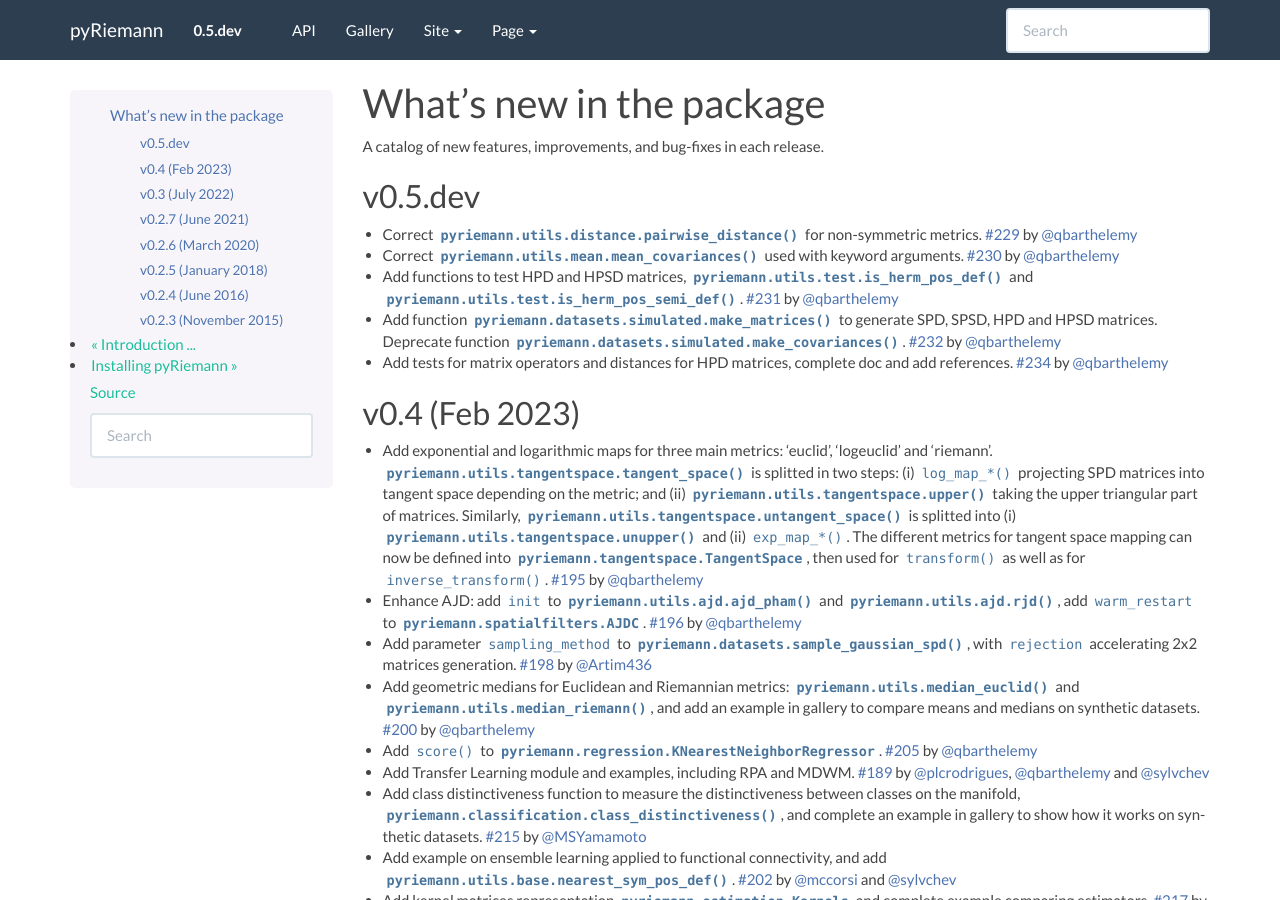
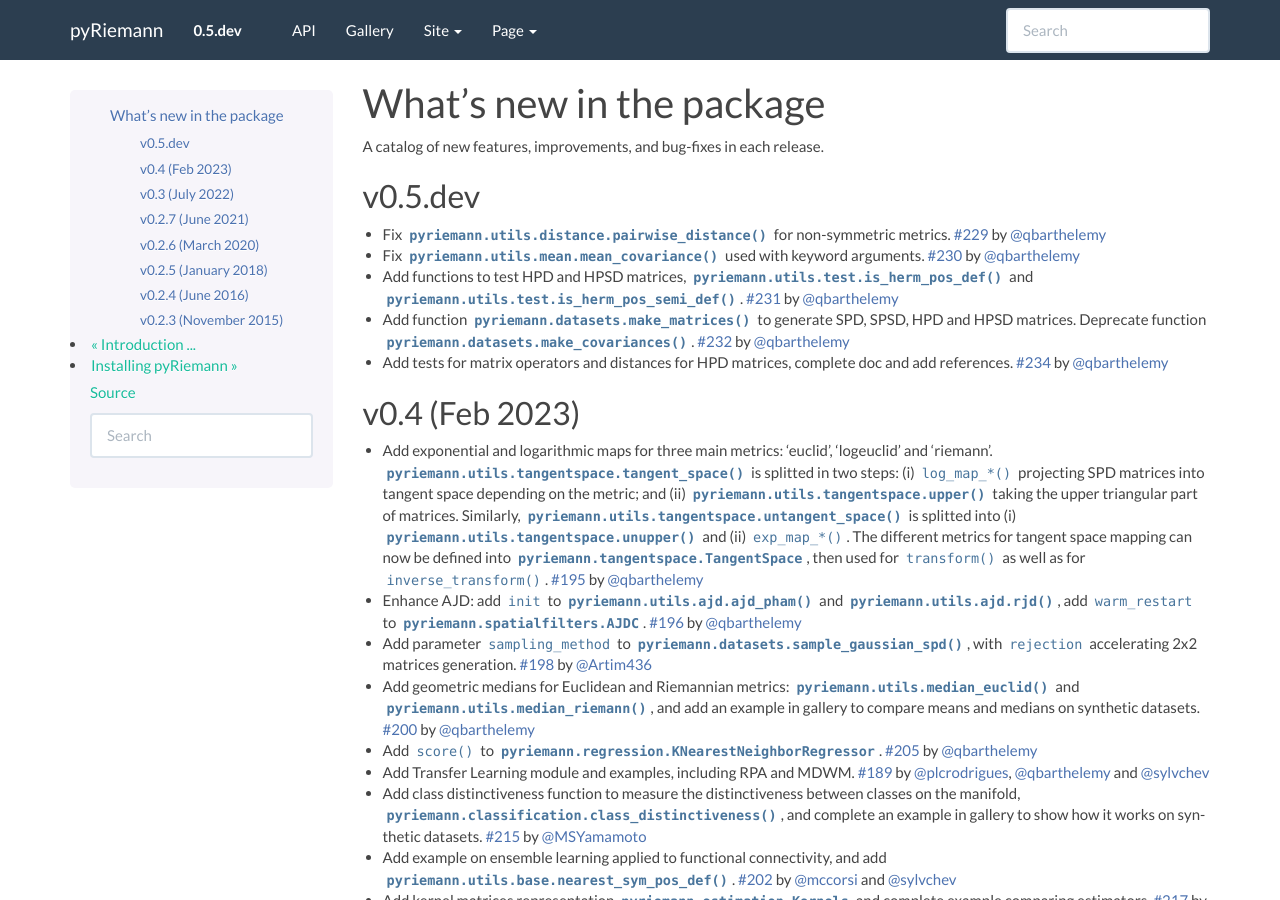
Before and after one commit to pyRiemann/pyRiemann, a Sphinx documentation site: the page built from doc/whatsnew.rst, in a window 1280 px wide and 900 px high. Built offline with Sphinx 7.4.7, drawn with Linux system fonts in a browser that asks for light colours; pages that are not in the unit, such as notebooks, are missing from menus.

Commit message:
add pairwise_distance to api

```diff
--- a/doc/api.rst
+++ b/doc/api.rst
@@ -231,6 +231,7 @@
     distance_logeuclid
     distance_riemann
     distance_wasserstein
+    pairwise_distance
 
     distance_mahalanobis
 
--- a/doc/whatsnew.rst
+++ b/doc/whatsnew.rst
@@ -10,14 +10,14 @@
 v0.5.dev
 --------
 
-- Correct :func:`pyriemann.utils.distance.pairwise_distance` for non-symmetric metrics. :pr:`229` by :user:`qbarthelemy`
+- Fix :func:`pyriemann.utils.distance.pairwise_distance` for non-symmetric metrics. :pr:`229` by :user:`qbarthelemy`
 
-- Correct :func:`pyriemann.utils.mean.mean_covariances` used with keyword arguments. :pr:`230` by :user:`qbarthelemy`
+- Fix :func:`pyriemann.utils.mean.mean_covariance` used with keyword arguments. :pr:`230` by :user:`qbarthelemy`
 
 - Add functions to test HPD and HPSD matrices, :func:`pyriemann.utils.test.is_herm_pos_def` and :func:`pyriemann.utils.test.is_herm_pos_semi_def`. :pr:`231` by :user:`qbarthelemy`
 
-- Add function :func:`pyriemann.datasets.simulated.make_matrices` to generate SPD, SPSD, HPD and HPSD matrices.
-  Deprecate function :func:`pyriemann.datasets.simulated.make_covariances`. :pr:`232` by :user:`qbarthelemy`
+- Add function :func:`pyriemann.datasets.make_matrices` to generate SPD, SPSD, HPD and HPSD matrices.
+  Deprecate function :func:`pyriemann.datasets.make_covariances`. :pr:`232` by :user:`qbarthelemy`
 
 - Add tests for matrix operators and distances for HPD matrices, complete doc and add references. :pr:`234` by :user:`qbarthelemy`
 
```
